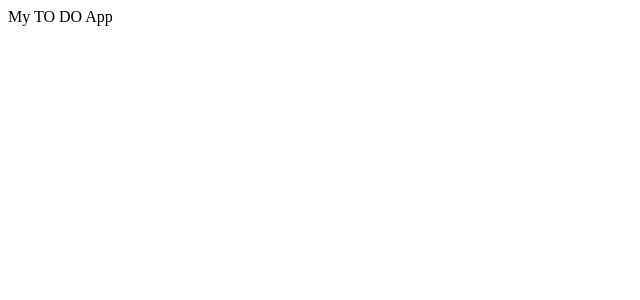
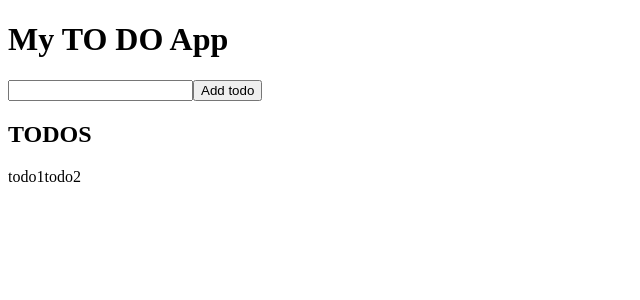
Before and after one commit to Fran1409/intro-react, a React (Create React App) app: page / in a window 1280 px wide. Shown: the top 300 px of the page, without its empty margins (0-640 px from the left). Built offline with nearby package versions, Linux system fonts and the light colour scheme.

Commit message:
Add input todos and list

```diff
--- a/src/App.js
+++ b/src/App.js
@@ -1,11 +1,17 @@
 import reactDom from "react-dom";
-import React from 'react';
+import React, { useState } from 'react';
 import ToDoList from './ToDoList';
 
 function App() {
+  const [todos, setToDos ] = useState(['todo1', 'todo2']);
   return (
-    <ToDoList />
-  )
+    <>
+      <h1>My TO DO App</h1>
+      <input type="text" />
+      <button>Add todo</button>
+      <ToDoList todoList={todos} />
+    </>
+  );
 }
 
 export default App;
--- a/src/ToDoList.js
+++ b/src/ToDoList.js
@@ -1,9 +1,12 @@
 import React from 'react'
 
-export default function ToDoList() {
+export default function ToDoList( {todoList} ) {
     return (
-        <div>
-            My TO DO App
-        </div>
+        <>
+            <div>
+                <h2>TODOS</h2>
+                {todoList}
+            </div>
+        </>
     )
 }
```
